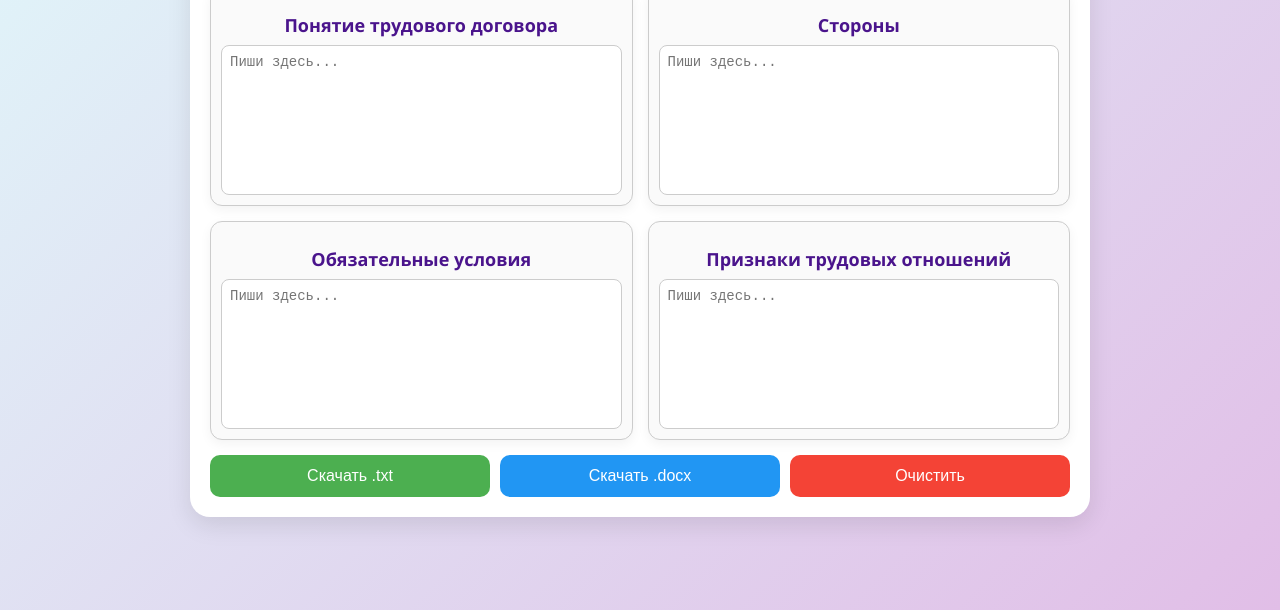
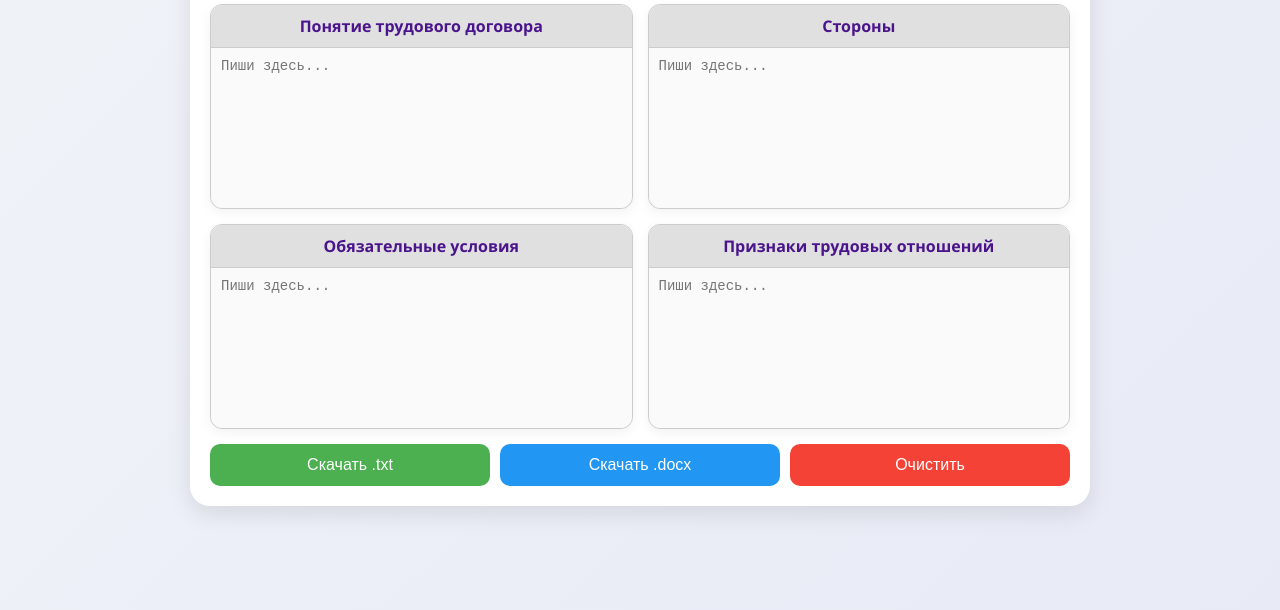
Before and after one commit to Axamasama/student-notes, a plain HTML site: page index.html in a window 1280 px wide. Shown: the part 190-800 px from the top of the page. Drawn offline with Linux system fonts and the light colour scheme.

Commit message:
Update index.html

```diff
--- a/index.html
+++ b/index.html
@@ -10,7 +10,7 @@
       font-family: "Segoe UI", Roboto, Arial, sans-serif;
       margin: 0;
       padding: 0;
-      background: linear-gradient(135deg, #e0f7fa, #e1bee7);
+      background: linear-gradient(135deg, #f0f4f8, #e8eaf6);
       display: flex;
       justify-content: center;
       align-items: center;
@@ -30,7 +30,7 @@
     h1 {
       text-align: center;
       font-size: 24px;
-      margin-bottom: 15px;
+      margin-bottom: 20px;
       color: #4a148c;
     }
 
@@ -43,31 +43,36 @@
     .note-box {
       display: flex;
       flex-direction: column;
-      background: #fafafa;
+      background: #f5f5f5; /* сдержанный светлый фон */
       border: 1px solid #ccc;
       border-radius: 12px;
-      padding: 10px;
+      padding: 0;
       box-shadow: 0 4px 12px rgba(0,0,0,0.05);
     }
 
     .note-box h2 {
-      font-size: 18px;
-      margin-bottom: 8px;
+      font-size: 16px;
+      margin: 0;
+      padding: 10px;
       color: #4a148c;
+      background: #e0e0e0; /* мягкий фон для заголовка */
       text-align: center;
+      border-bottom: 1px solid #ccc;
+      border-top-left-radius: 12px;
+      border-top-right-radius: 12px;
     }
 
     .note-box textarea {
       width: 100%;
-      height: 150px;
+      height: 160px; /* больше места для письма */
       font-size: 14px;
-      padding: 8px;
-      border-radius: 8px;
-      border: 1px solid #ccc;
+      padding: 10px;
+      border: none;
+      border-radius: 0 0 12px 12px;
       resize: none;
       outline: none;
-      transition: border 0.3s, box-shadow 0.3s;
       box-sizing: border-box;
+      background: #fafafa;
     }
 
     .note-box textarea:focus {
@@ -156,7 +161,7 @@
 
     function downloadTxt() {
       let text = "";
-      notes.forEach((note, i) => {
+      notes.forEach((note) => {
         text += note.previousElementSibling.textContent + ":\n";
         text += note.value + "\n\n";
       });
@@ -176,7 +181,7 @@
           children: [new TextRun({ text: note.previousElementSibling.textContent, bold: true, size: 28 })]
         }));
         children.push(new Paragraph({ children: [new TextRun(note.value)] }));
-        children.push(new Paragraph({ children: [new TextRun("")] })); // пустая строка
+        children.push(new Paragraph({ children: [new TextRun("")] }));
       });
 
       const doc = new Document({ sections: [{ children }] });
```
